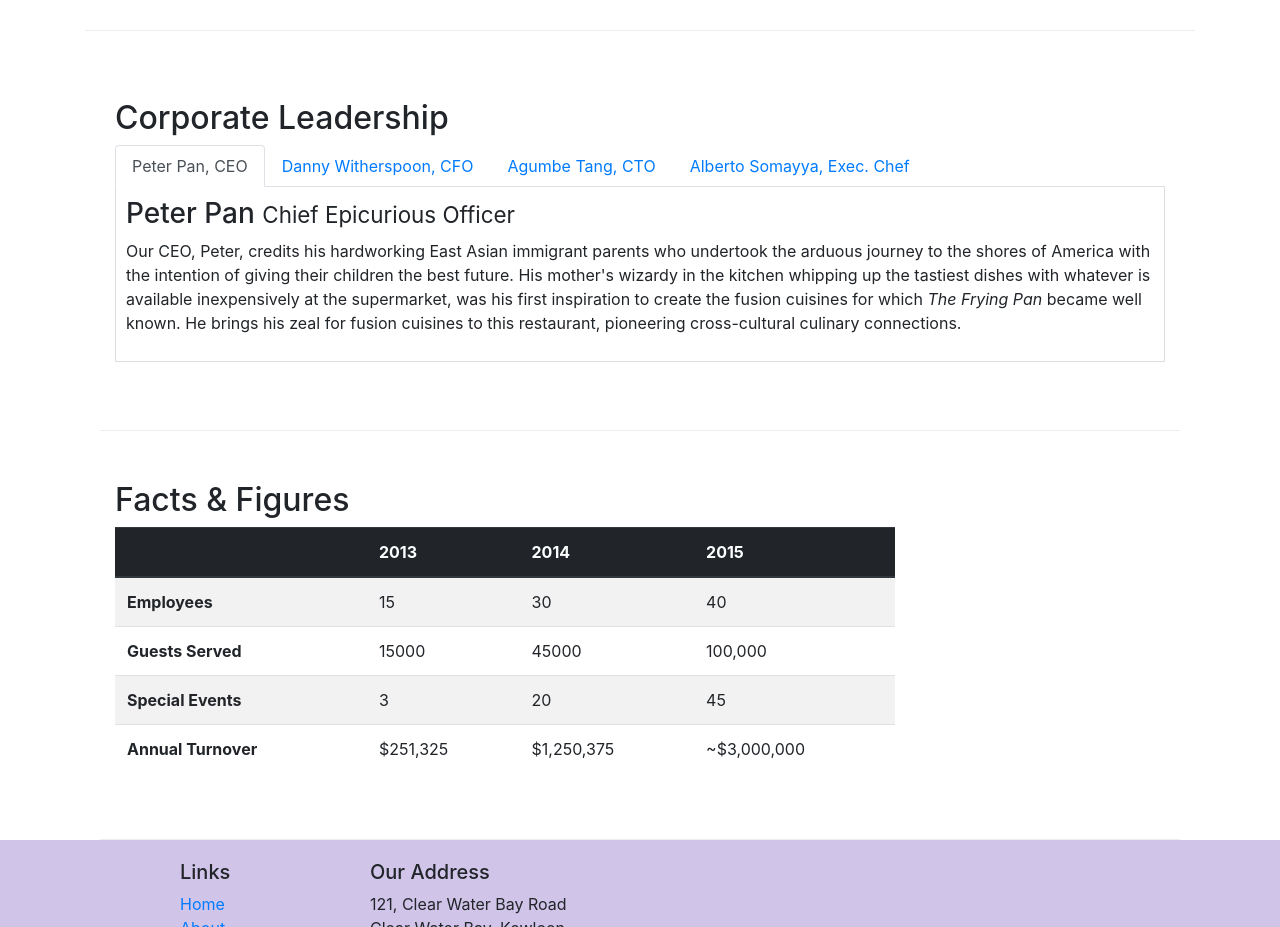
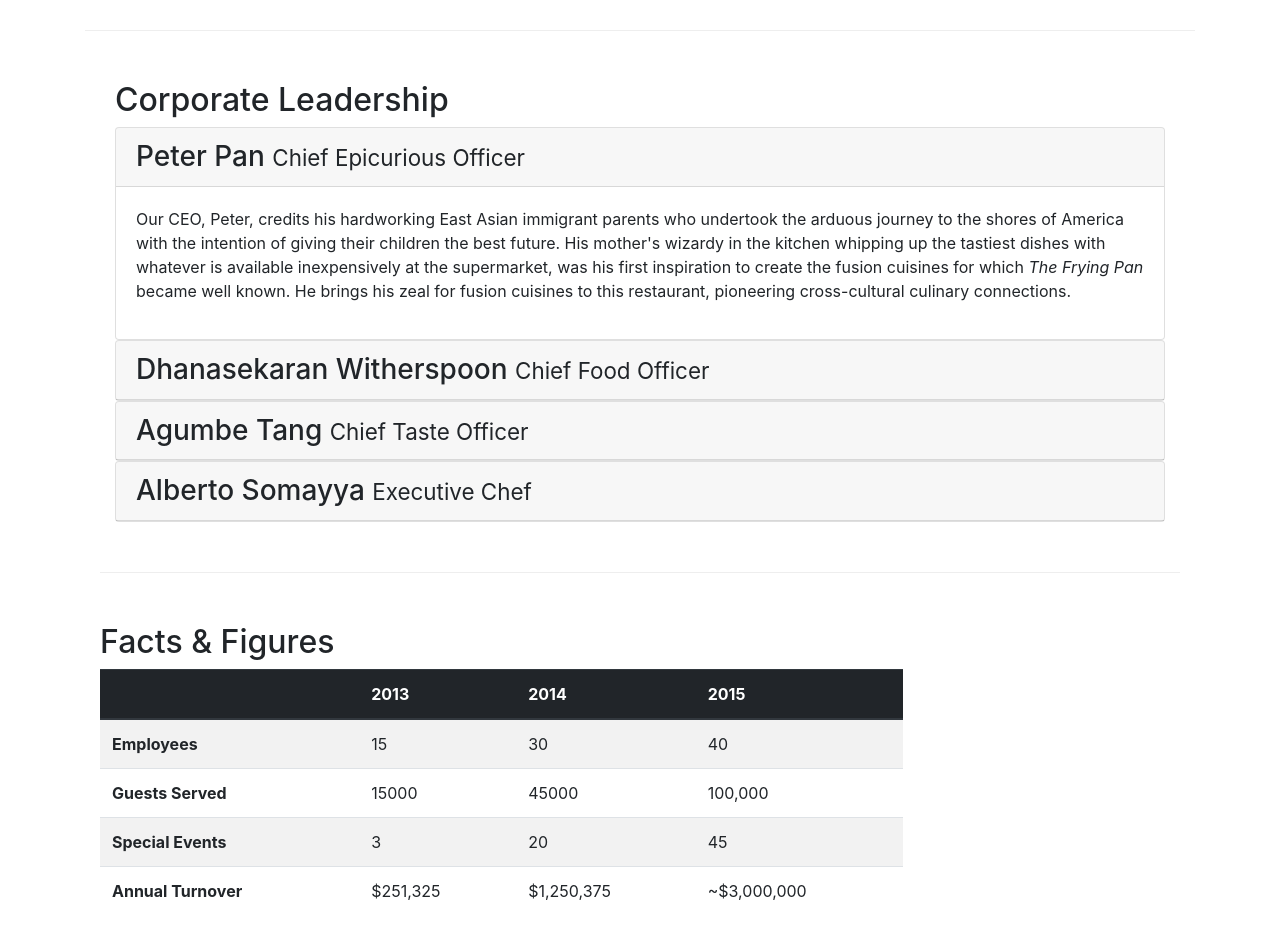
Before and after one commit to bhanuteja-09/Bootstrap, a website: page aboutus.html in a window 1280 px wide. Shown: the part 1040-1967 px from the top of the page. Drawn offline with nearby package versions, Linux system fonts and the light colour scheme.

Commit message:
Accordion

```diff
--- a/aboutus.html
+++ b/aboutus.html
@@ -105,45 +105,65 @@
         <div class="row row-content align-items-center">
             <div class="col-12 col-sm col-md">
                 <h2>Corporate Leadership</h2>
-
-                <ul class="nav nav-tabs">
-                    <li class="nav-item">
-                        <a class="nav-link active" href="#peter"
-                        role="tab" data-toggle="tab">Peter Pan, CEO</a>
-                    </li>
-                    <li class="nav-item">
-                        <a class="nav-link" href="#danny" role="tab"
-                          data-toggle="tab">Danny Witherspoon, CFO</a>
-                      </li>
-                      <li class="nav-item">
-                        <a class="nav-link" href="#agumbe"role="tab"
-                          data-toggle="tab">Agumbe Tang, CTO</a>
-                      </li>
-                      <li class="nav-item">
-                        <a class="nav-link" href="#alberto" role="tab"
-                          data-toggle="tab">Alberto Somayya, Exec. Chef</a>
-                      </li>
-                </ul>
-           <div class="tab-content">
-            <div role="tabpanel" class="tab-pane fade show active" id="peter">
-                <h3>Peter Pan <small>Chief Epicurious Officer</small></h3>
-                <p class="d-none d-sm-block">Our CEO, Peter, credits his hardworking East Asian immigrant parents who undertook the arduous journey to the shores of America with the intention of giving their children the best future. His mother's wizardy in the kitchen whipping up the tastiest dishes with whatever is available inexpensively at the supermarket, was his first inspiration to create the fusion cuisines for which <em>The Frying Pan</em> became well known. He brings his zeal for fusion cuisines to this restaurant, pioneering cross-cultural culinary connections.</p>
-            </div>
-            <div role="tabpanel" class="tab-pane fade " id="danny">
-                <h3>Dhanasekaran Witherspoon <small>Chief Food Officer</small></h3>
+                <div class="card">
+                    <div class="card-header" role="tab" id="peterhead">
+                    <h3 class="mb-0">
+                        <a data-toggle="collapse" data-target="#peter">
+                        Peter Pan <small>Chief Epicurious Officer</small>
+                        </a>
+                    </h3>
+                    </div>
+                    <div class="collapse show" id="peter" data-parent="#accordion">
+                        <div class="card-body">
+                            <p class="d-none d-sm-block">Our CEO, Peter, credits his hardworking East Asian immigrant parents who undertook the arduous journey to the shores of America with the intention of giving their children the best future. His mother's wizardy in the kitchen whipping up the tastiest dishes with whatever is available inexpensively at the supermarket, was his first inspiration to create the fusion cuisines for which <em>The Frying Pan</em> became well known. He brings his zeal for fusion cuisines to this restaurant, pioneering cross-cultural culinary connections.</p>
+                        </div>
+                    </div>
+                </div>
+        <div class="card">
+            <div class="card-header" role="tab" id="dannyhead">
+            <h3 class="mb-0">
+                <a class="collapsed" data-toggle="collapse" data-target="#danny">
+                Dhanasekaran Witherspoon <small>Chief Food Officer</small>
+                </a>
+            </h3>
+        </div>
+        <div class="collapse" id="danny" data-parent="#accordion">
+            <div class="card-body">
                 <p class="d-none d-sm-block">Our CFO, Danny, as he is affectionately referred to by his colleagues, comes from a long established family tradition in farming and produce. His experiences growing up on a farm in the Australian outback gave him great appreciation for varieties of food sources. As he puts it in his own words, <em>Everything that runs, wins, and everything that stays, pays!</em></p>
             </div>
-            <div role="tabpanel" class="tab-pane fade " id="agumbe">
-                <h3>Agumbe Tang <small>Chief Taste Officer</small></h3>
+        </div>
+    </div>
+    <div class="card">
+            <div class="card-header" role="tab" id="agumbehead">
+            <h3 class="mb-0">
+                <a class="collapsed" data-toggle="collapse" data-target="#agumbe">
+                Agumbe Tang <small>Chief Taste Officer</small>
+                </a>
+            </h3>
+        </div>
+        <div class="collapse" id="agumbe" data-parent="#accordion">
+            <div class="card-body">
                 <p class="d-none d-sm-block">Blessed with the most discerning gustatory sense, Agumbe, our CTO, personally ensures that every dish that we serve meets his exacting tastes. Our chefs dread the tongue lashing that ensues if their dish does not meet his exacting standards. He lives by his motto, <em>You click only if you survive my lick.</em></p>
             </div>
-            <div role="tabpanel" class="tab-pane fade " id="alberto">
-                <h3>Alberto Somayya <small>Executive Chef</small></h3>
+        </div>
+    </div>
+    <div class="card">
+            <div class="card-header" role="tab" id="albertohead">
+            <h3 class="mb-0">
+                <a class="collapsed" data-toggle="collapse" data-target="#alberto">
+                Alberto Somayya <small>Executive Chef</small>
+                </a>
+            </h3>
+        </div>
+        <div class="collapse" id="alberto" data-parent="#accordion">
+            <div class="card-body">
                 <p class="d-none d-sm-block">Award winning three-star Michelin chef with wide International experience having worked closely with whos-who in the culinary world, he specializes in creating mouthwatering Indo-Italian fusion experiences. He says, <em>Put together the cuisines from the two craziest cultures, and you get a winning hit! Amma Mia!</em></p>
             </div>
         </div>
-        </div>
-       </div>
+    </div>
+ </div>
+</div>
+</div>
        <div class="row row-content">
         <div class="col-12 col-sm-9">
             <h2>Facts &amp; Figures</h2>
```
